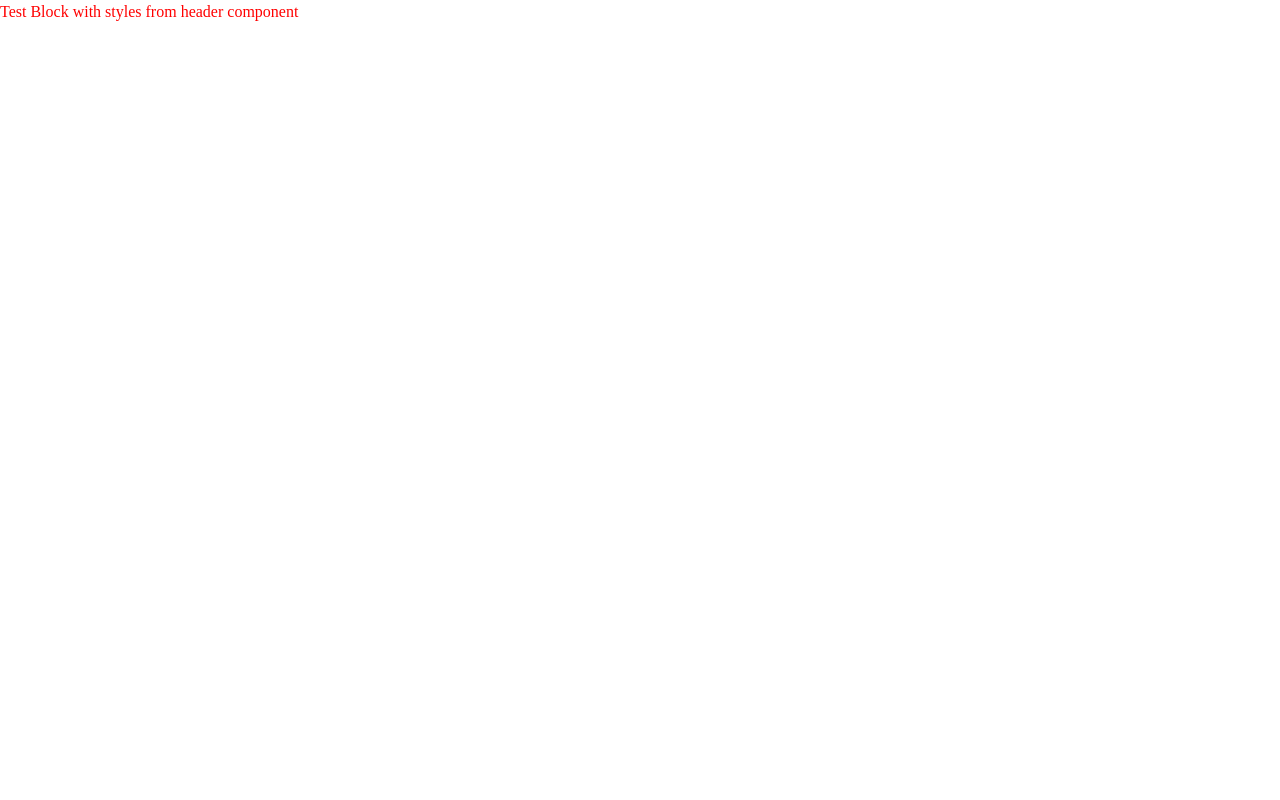
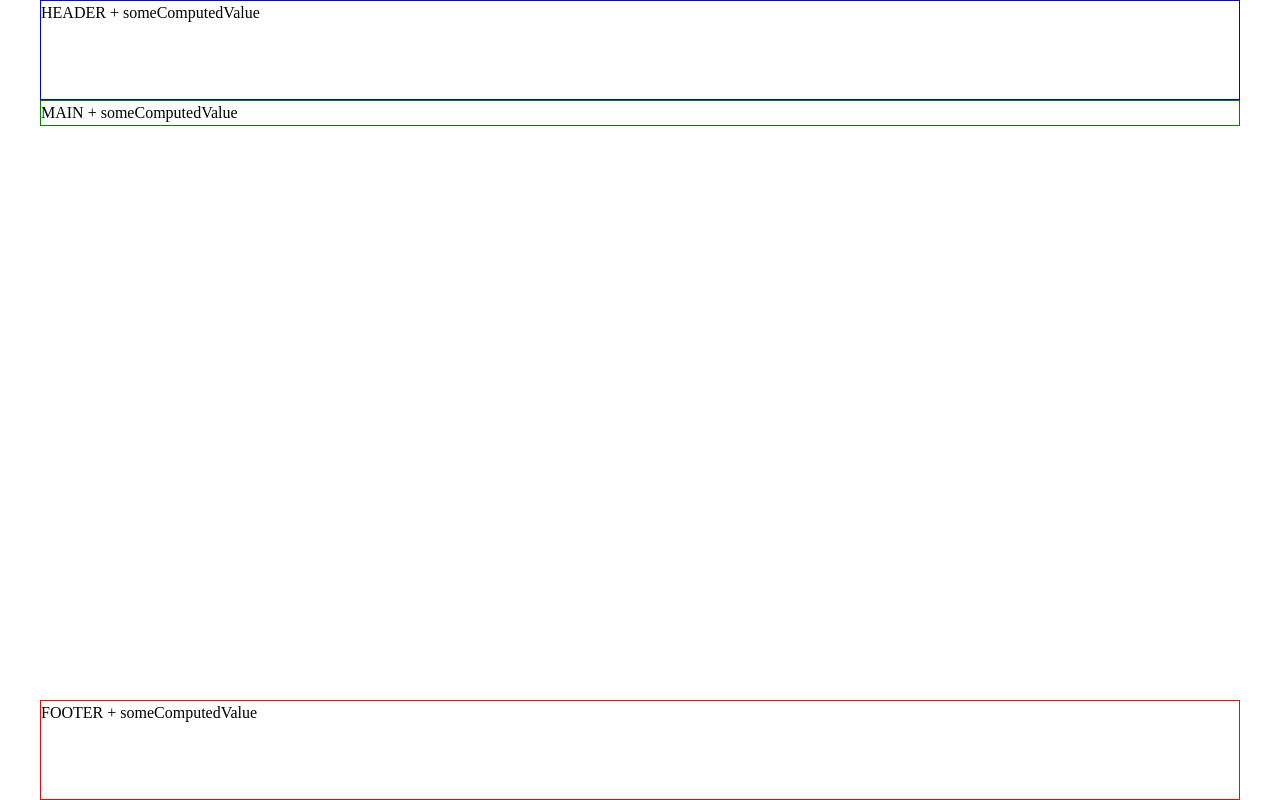
Before and after one commit to tlkv/rslang-app, a website built with webpack: page src/index.html in a window 1280 px wide. Built offline with nearby package versions, Linux system fonts and the light colour scheme.

Commit message:
feat: improve basic structure

```diff
--- a/src/components/app/app.ts
+++ b/src/components/app/app.ts
@@ -1,8 +1,20 @@
 import initHeader from '../view/header/header';
+import initMain from '../view/main/main';
+import initFooter from '../view/footer/footer';
 
 class App {
-  constructor() {
-    initHeader();
+  root: HTMLElement;
+
+  constructor(root: HTMLElement) {
+    this.root = root;
+  }
+
+  start() {
+    window.addEventListener('DOMContentLoaded', () => {
+      initHeader(this.root);
+      initMain(this.root);
+      initFooter(this.root);
+    });
   }
 }
 
--- /dev/null
+++ b/src/components/controller/state.ts
@@ -0,0 +1,5 @@
+import IState from '../interfaces/IState';
+
+const state: IState = {
+  currentPage: 1,
+};
--- /dev/null
+++ b/src/components/interfaces/IState.ts
@@ -0,0 +1,3 @@
+export default interface IState {
+  currentPage: number;
+}
--- a/src/components/view/footer/footer.scss
+++ b/src/components/view/footer/footer.scss
@@ -0,0 +1,9 @@
+footer {
+  height: 100px;
+
+  .container {
+    border: 1px solid red;
+    max-width: 1200px;
+    height: 100%;
+  }
+}
--- a/src/components/view/footer/footer.ts
+++ b/src/components/view/footer/footer.ts
@@ -0,0 +1,8 @@
+import './footer.scss';
+
+export default function initFooter(root: HTMLElement) {
+  const elem = document.createElement('footer');
+  const someComputedValue = 'someComputedValue';
+  elem.innerHTML = `<div class="container">FOOTER + ${someComputedValue}</container>`;
+  root.append(elem);
+}
--- a/src/components/view/header/header.scss
+++ b/src/components/view/header/header.scss
@@ -1,3 +1,9 @@
-.test-block {
-  color: red;
+header {
+  height: 100px;
+
+  .container {
+    border: 1px solid blue;
+    max-width: 1200px;
+    height: 100%;
+  }
 }
--- a/src/components/view/header/header.ts
+++ b/src/components/view/header/header.ts
@@ -1,5 +1,8 @@
 import './header.scss';
 
-export default function initHeader() {
-  console.log('start');
+export default function initHeader(root: HTMLElement) {
+  const elem = document.createElement('header');
+  const someComputedValue = 'someComputedValue';
+  elem.innerHTML = `<div class="container">HEADER + ${someComputedValue}</container>`;
+  root.append(elem);
 }
--- /dev/null
+++ b/src/components/view/main/main.scss
@@ -0,0 +1,9 @@
+main {
+  min-height: calc(100vh - 200px);
+
+  .container {
+    border: 1px solid green;
+    max-width: 1200px;
+    height: 100%;
+  }
+}
--- /dev/null
+++ b/src/components/view/main/main.ts
@@ -0,0 +1,8 @@
+import './main.scss';
+
+export default function initMain(root: HTMLElement) {
+  const elem = document.createElement('main');
+  const someComputedValue = 'someComputedValue';
+  elem.innerHTML = `<div class="container">MAIN + ${someComputedValue}</container>`;
+  root.append(elem);
+}
--- a/src/index.html
+++ b/src/index.html
@@ -9,9 +9,6 @@
 </head>
 
 <body>
-    <div class="test-block">
-        Test Block with styles from header component
-    </div>
 </body>
 
 </html>
--- a/src/index.ts
+++ b/src/index.ts
@@ -1,4 +1,6 @@
 import './sass/reset.scss';
+import './sass/global.scss';
 import App from './components/app/app';
 
-const app = new App();
+const app = new App(document.body);
+app.start();
--- /dev/null
+++ b/src/sass/global.scss
@@ -0,0 +1,3 @@
+.container {
+  margin: 0 auto;
+}
```
Also changed, not shown: src/components/view/main/footer.scss (deleted), src/components/view/main/footer.ts (deleted).
